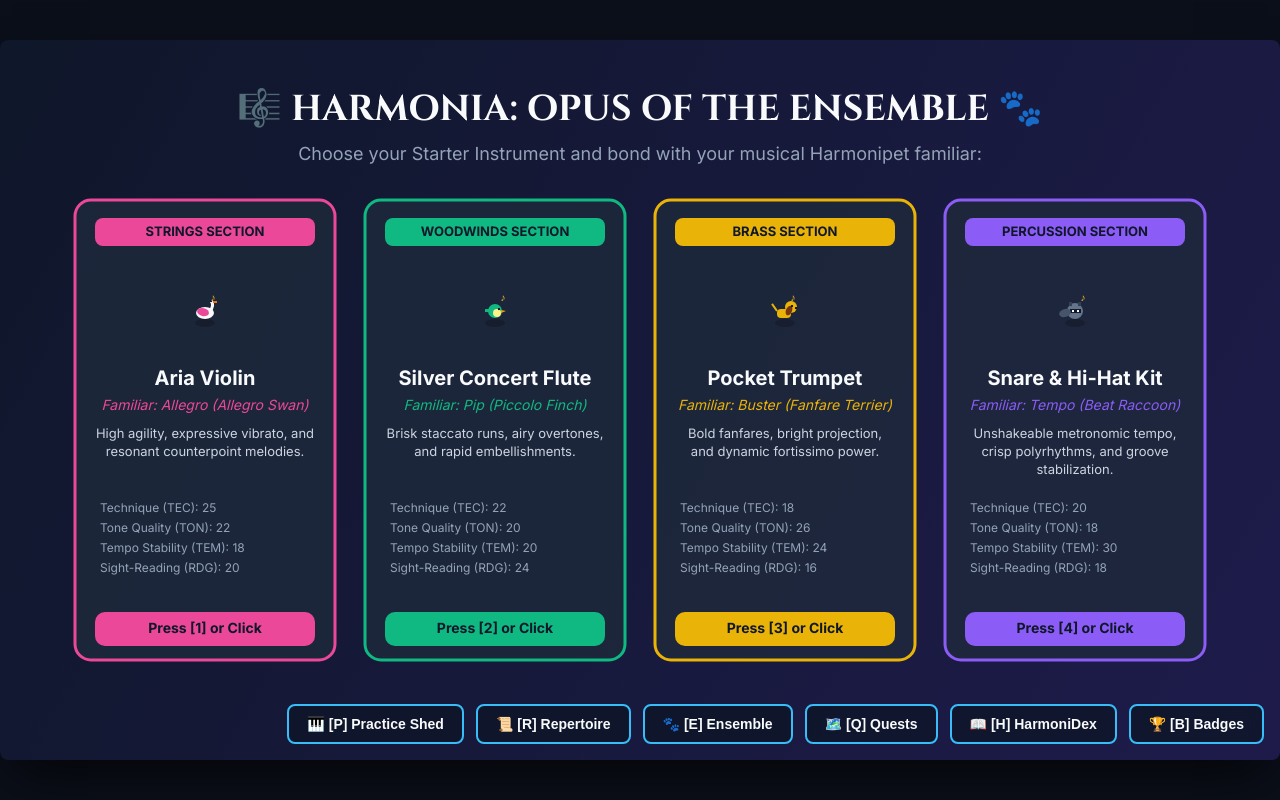
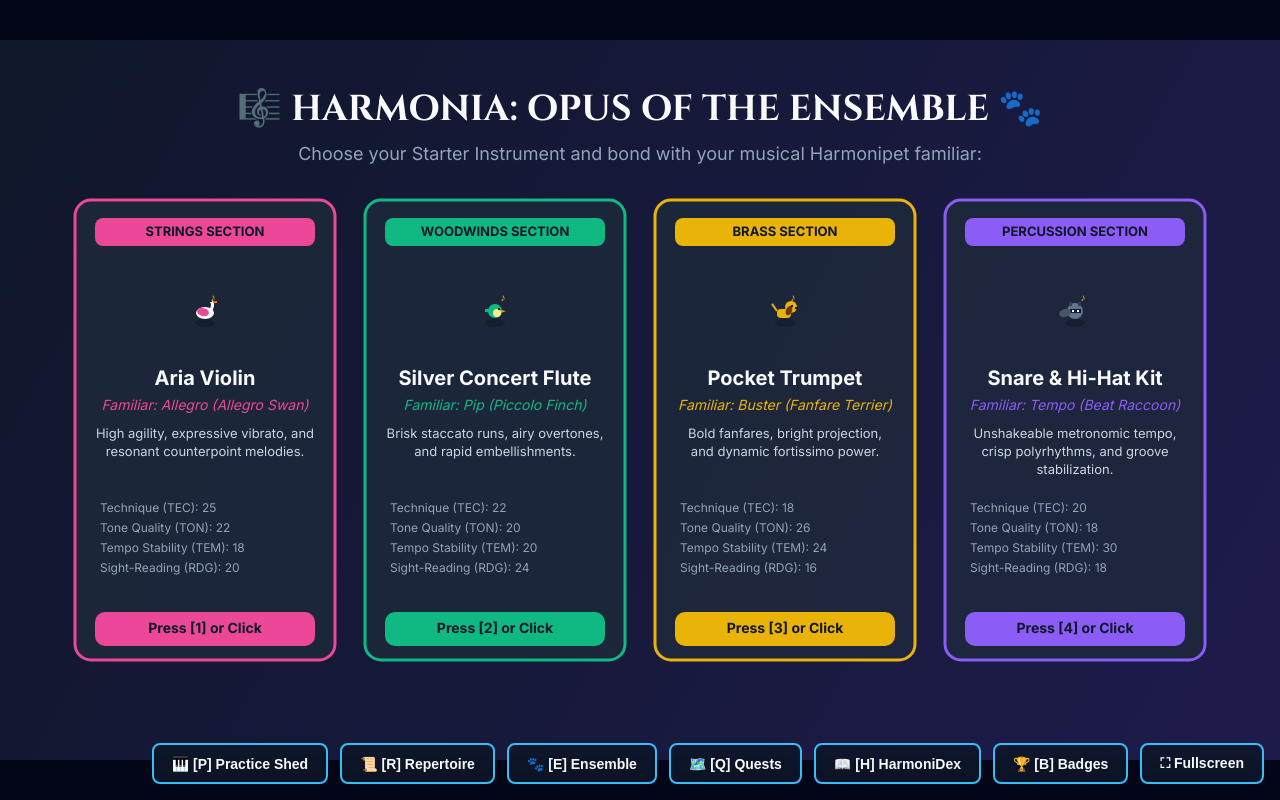
Before and after one commit to djkurtz/astral-stream, a website built with Vite: page index.html in a window 1280 px wide. Built offline with nearby package versions, Linux system fonts and the light colour scheme.

Commit message:
Enable full screen viewport styling and add Fullscreen toggle button

```diff
--- a/index.html
+++ b/index.html
@@ -18,6 +18,7 @@
       <button id="btn-quests" class="tool-btn" title="View Active Quests and Scores">🗺️ [Q] Quests</button>
       <button id="btn-dex" class="tool-btn" title="Open HarmoniDex Bestiary">📖 [H] HarmoniDex</button>
       <button id="btn-badges" class="tool-btn" title="View Conservatory Badges">🏆 [B] Badges</button>
+      <button id="btn-fullscreen" class="tool-btn" title="Toggle Fullscreen Mode">⛶ Fullscreen</button>
     </div>
 
     <!-- Repertoire Sheet Music Modal -->
--- a/src/style.css
+++ b/src/style.css
@@ -10,7 +10,7 @@
 }
 
 body {
-  background-color: #0b0f19;
+  background-color: #000000;
   color: #f8fafc;
   font-family: 'Inter', sans-serif;
   overflow: hidden;
@@ -23,20 +23,19 @@ body {
 
 #game-container {
   position: relative;
-  width: 100%;
-  max-width: 1280px;
-  height: 100%;
-  max-height: 720px;
-  aspect-ratio: 16 / 9;
+  width: 100vw;
+  height: 100vh;
   background-color: #020617;
-  box-shadow: 0 25px 50px -12px rgba(0, 0, 0, 0.7);
   overflow: hidden;
-  border-radius: 8px;
+  display: flex;
+  justify-content: center;
+  align-items: center;
 }
 
 #game-canvas {
   width: 100%;
   height: 100%;
+  object-fit: contain;
   display: block;
 }
 
--- a/src/ui.ts
+++ b/src/ui.ts
@@ -106,6 +106,18 @@ export class HarmoniaUI {
     if (btnPractice) {
       btnPractice.addEventListener('click', () => {
         this.engine.startPracticeSession('metronome');
+      });
+    }
+
+    // Fullscreen Toggle Button
+    const btnFullscreen = document.getElementById('btn-fullscreen');
+    if (btnFullscreen) {
+      btnFullscreen.addEventListener('click', () => {
+        if (!document.fullscreenElement) {
+          document.documentElement.requestFullscreen().catch(() => {});
+        } else {
+          document.exitFullscreen().catch(() => {});
+        }
       });
     }
 
```
